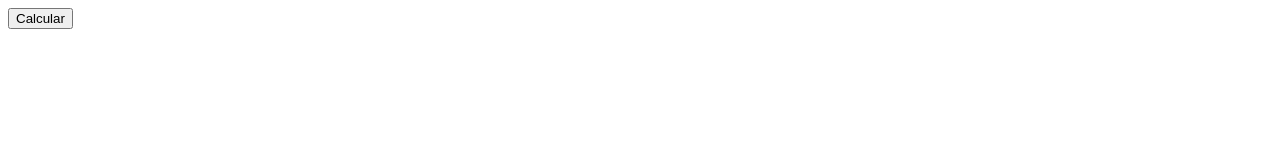
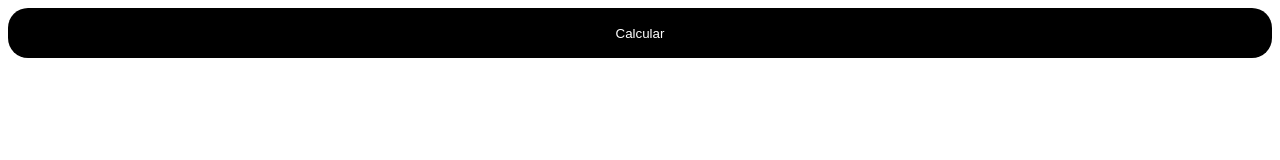
Before and after one commit to eduardoflorencianosantos/fatorial-turbinado, a plain HTML site: page index.html in a window 1280 px wide. Drawn offline with Linux system fonts and the light colour scheme.

Commit message:
Add files via upload

```diff
--- a/index.html
+++ b/index.html
@@ -5,10 +5,11 @@
     <meta charset="UTF-8">
     <meta name="viewport" content="width=device-width, initial-scale=1.0">
     <title>Document</title>
+    <link rel="stylesheet" href="style.css">
 </head>
 
 <body>
-    <button type="button" onclick="conta()">Calcular</button>
+    <button type="button" class="btn" onclick="conta()">Calcular</button>
     <script src="script.js"></script>
 </body>
 
--- /dev/null
+++ b/style.css
@@ -0,0 +1,10 @@
+.btn {
+    background: #000;
+    color: #fff;
+    border: none;
+    border-radius: 20px;
+    padding: 10px;
+    cursor: pointer;
+    width: 100%;
+    height: 50px;
+}
```
